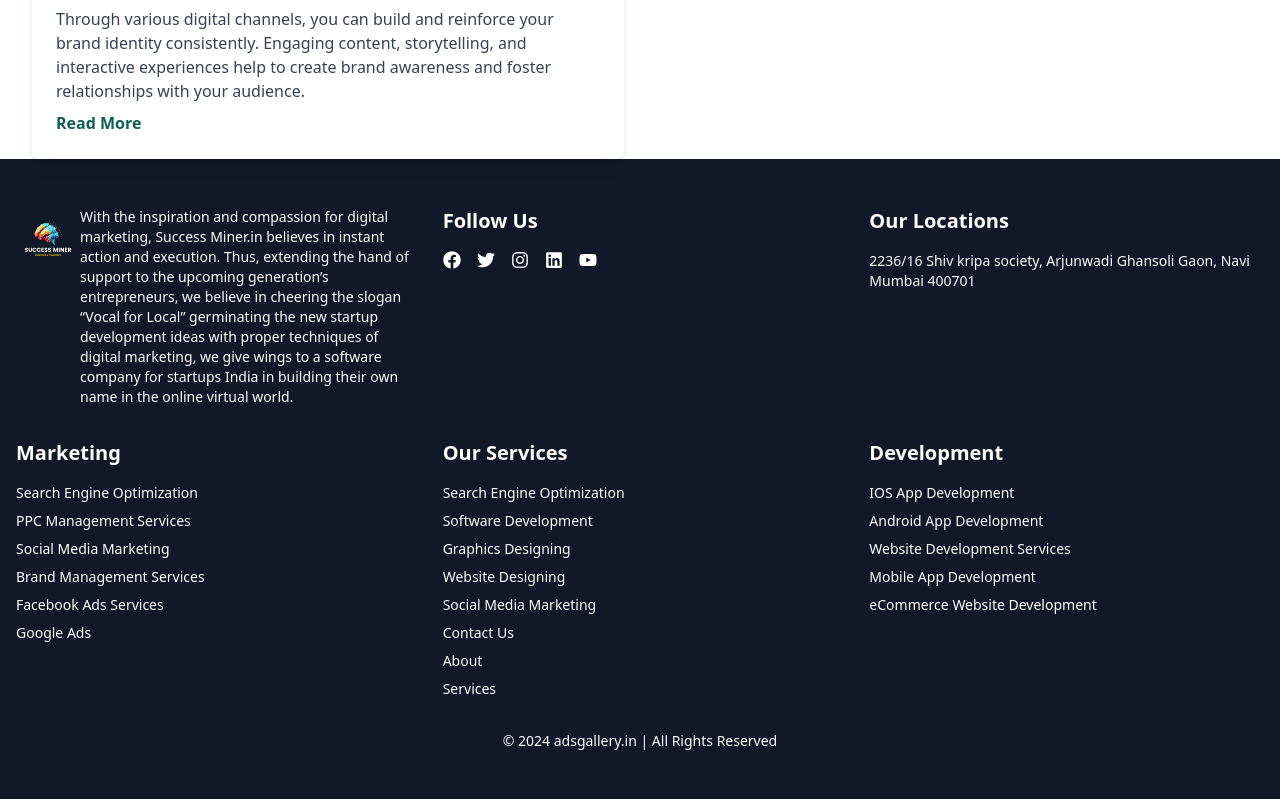
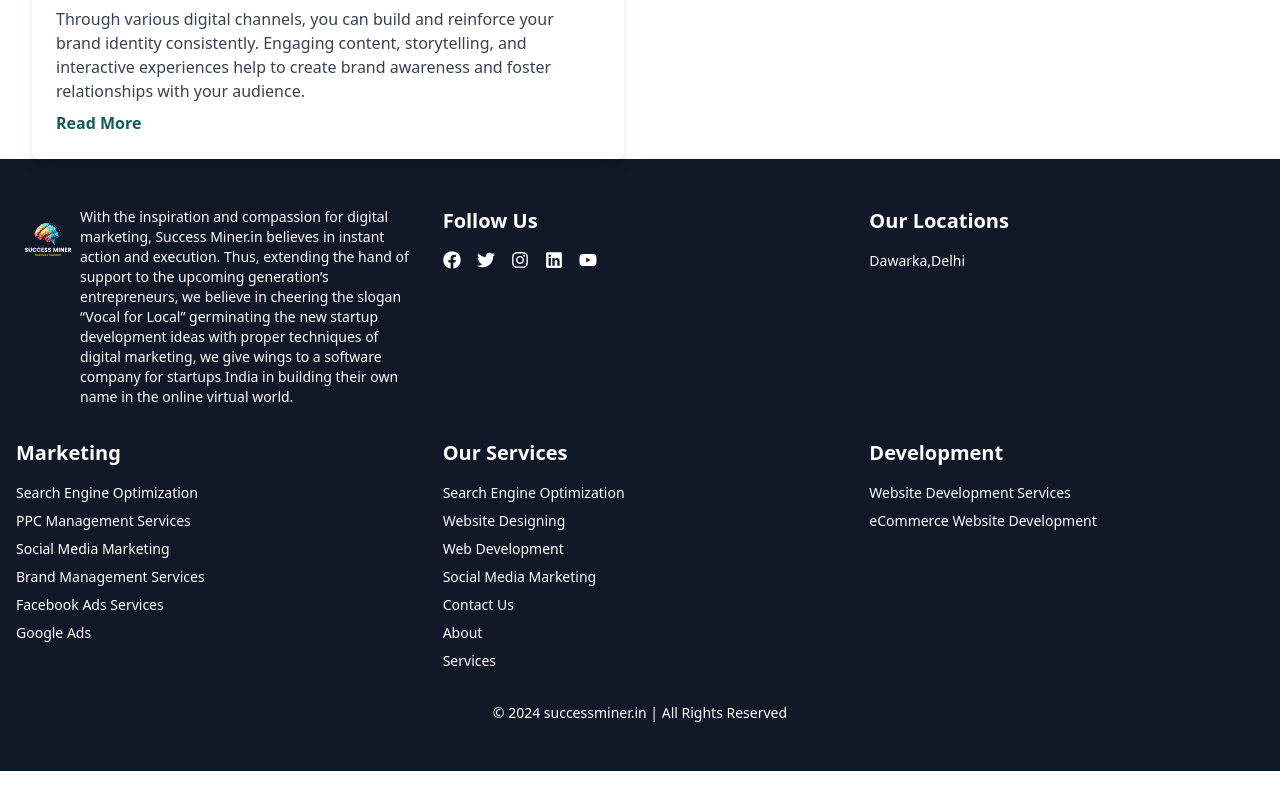
Before and after one commit to shrasht971/Success-Miner, a React (Vite) app: page /service in a window 1280 px wide. Shown: the part 2653-3452 px from the top of the page. After the commit the page ends 3424 px from the top, so only its background shows below. Built offline with nearby package versions, Linux system fonts and the light colour scheme.

Commit message:
add animation in home page.

```diff
--- a/src/Footer/Footer.jsx
+++ b/src/Footer/Footer.jsx
@@ -63,7 +63,7 @@
           <div>
             <h2 className="text-xl font-bold mb-4">Our Locations</h2>
             <address className="not-italic text-sm">
-              2236/16 Shiv kripa society, Arjunwadi Ghansoli Gaon, Navi Mumbai 400701
+              Dawarka,Delhi
             </address>
           </div>
         </div>
@@ -87,9 +87,8 @@
             <h2 className="text-xl font-bold mb-4">Our Services</h2>
             <ul className="text-sm space-y-2">
               <li>Search Engine Optimization</li>
-              <li>Software Development</li>
-              <li>Graphics Designing</li>
               <li>Website Designing</li>
+              <li>Web Development</li>
               <li>Social Media Marketing</li>
               <li>Contact Us</li>
               <li>About</li>
@@ -101,17 +100,14 @@
           <div>
             <h2 className="text-xl font-bold mb-4">Development</h2>
             <ul className="text-sm space-y-2">
-              <li>IOS App Development</li>
-              <li>Android App Development</li>
               <li>Website Development Services</li>
-              <li>Mobile App Development</li>
               <li>eCommerce Website Development</li>
             </ul>
           </div>
         </div>
 
         <div className="mt-8 text-center text-sm">
-          &copy; 2024 adsgallery.in | All Rights Reserved
+          &copy; 2024 successminer.in | All Rights Reserved
         </div>
       </div>
     </footer>
--- a/src/NavbarComponent/Navbar.jsx
+++ b/src/NavbarComponent/Navbar.jsx
@@ -81,7 +81,7 @@
 
         {/* Overlay Navigation */}
         {menuOpen && (
-          <div className="fixed inset-0 bg-black h-[55vh] bg-opacity-90 z-30 ">
+          <div className="fixed inset-0 bg-black h-[72vh] bg-opacity-90 z-30 ">
             <button
               onClick={() => setMenuOpen(false)}
               className="absolute top-5 right-5 text-white text-4xl"
@@ -112,7 +112,7 @@
                 <span>successminer777@gmail.com</span>
               </a>
               <a
-                href="https://wa.me/"
+                href="https://wa.me/8059608123"
                 className="bg-green-500 text-white px-4 py-2 rounded-lg font-semibold hover:bg-green-600"
               >
                 WhatsApp Now
--- a/src/components/BrandDigital.jsx
+++ b/src/components/BrandDigital.jsx
@@ -9,7 +9,7 @@
   return (
     <div className="bg-gray-100 p-4 md:p-8 flex flex-col md:flex-row justify-around items-center">
       {/* Image Section */}
-      <div className="w-full md:w-1/2 mb-8 md:mb-0">
+      <div className="w-full md:w-1/2 mb-8 md:mb-0 animate__animated animate__backInLeft">
         <img src={Digital} alt="Marketing" className="w-full" />
         <div className="bg-blue-950 text-white text-md px-2 font-bold">
           <h1 className='text-yellow-400 text-lg'>Why Choose Us?</h1>
@@ -24,7 +24,7 @@
       </div>
 
       {/* Statistics Section */}
-      <div className="w-full md:w-1/2 p-4 md:p-8 ">
+      <div className="w-full md:w-1/2 p-4 md:p-8 animate__animated animate__backInRight ">
         <h3 className="text-xl md:text-2xl font-bold mb-4 text-center md:text-left">
           Grow Your Brand with Strategic Digital Marketing
         </h3>
--- a/src/components/ServicesSection.jsx
+++ b/src/components/ServicesSection.jsx
@@ -55,7 +55,7 @@
   ];
 
   return (
-    <div className="w-full px-4 py-12">
+    <div className="w-full px-4 py-12 animate__animated animate__bounceIn">
       {/* Trending Digital Marketing Services */}
       <h1 className="text-2xl sm:text-3xl md:text-4xl lg:text-5xl font-bold mb-6 text-center">
         Trending Digital Marketing Services
--- a/src/components/Template.jsx
+++ b/src/components/Template.jsx
@@ -1,5 +1,6 @@
 import React from "react";
 import Template from "../assets/Image/Hometemplate.jpg"; // Import your background image
+import 'animate.css';
 
 const Home = () => {
   return (
@@ -10,7 +11,7 @@
         style={{ backgroundImage: `url(${Template})` }}
       >
         {/* Content inside template background image */}
-        <div className="flex flex-col md:flex-row justify-between items-center h-full px-4 md:px-6 lg:px-10">
+        <div className="flex flex-col md:flex-row justify-between items-center h-full px-4 md:px-6 lg:px-10 animate__animated animate__backInLeft">
           <div className="w-full mt-[-4vh] md:w-1/2 sm:mt-0 md:mt-18 text-center md:text-left px-4 md:px-6">
             <h1 className="text-white text-lg md:text-xl lg:text-2xl xl:text-3xl font-semibold md:font-bold leading-tight mt-[30vh] md:mt-32 lg:mt-40">
               Transform Your Brand's Story: Embrace the Power of Digital Marketing
```
